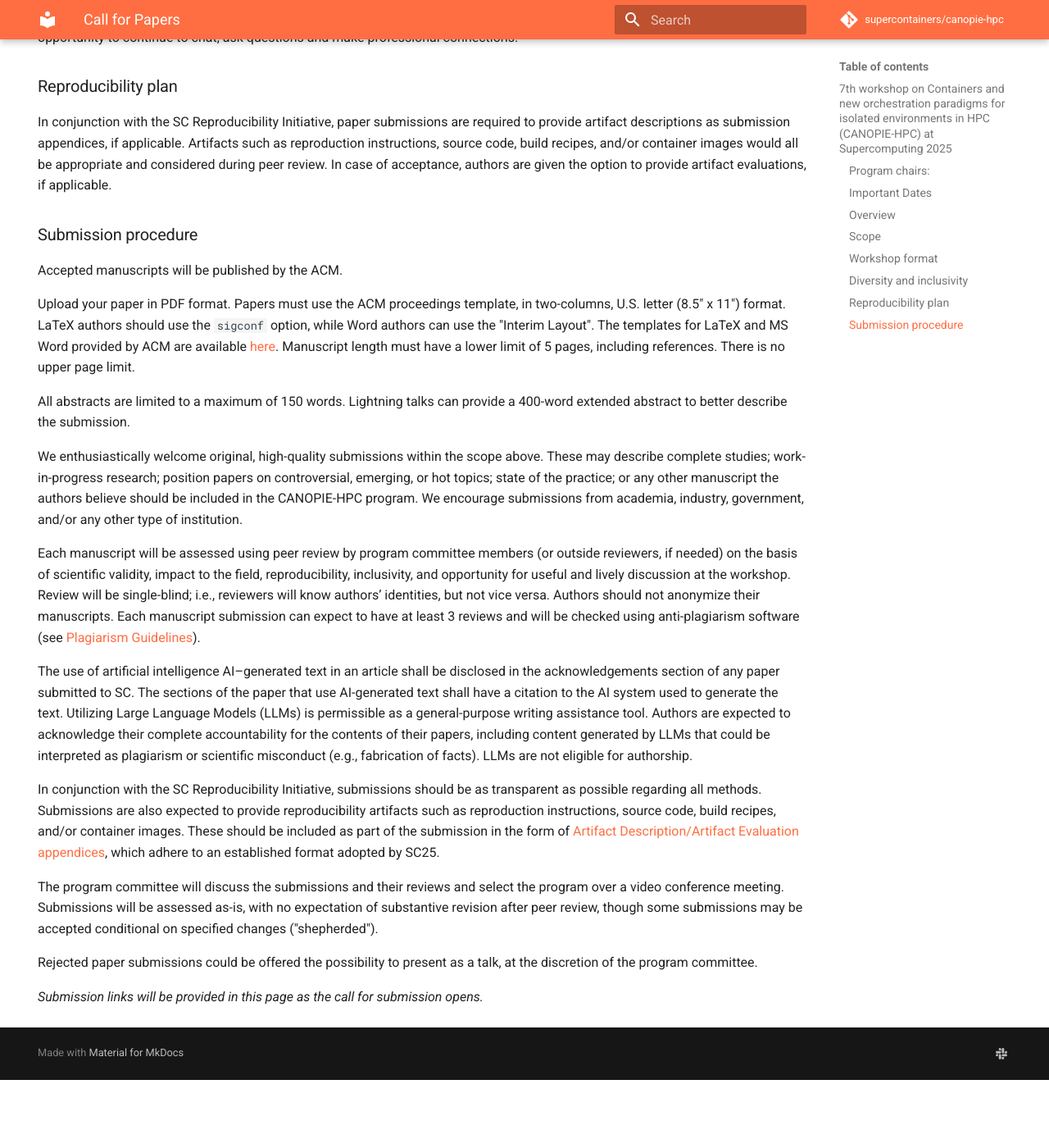
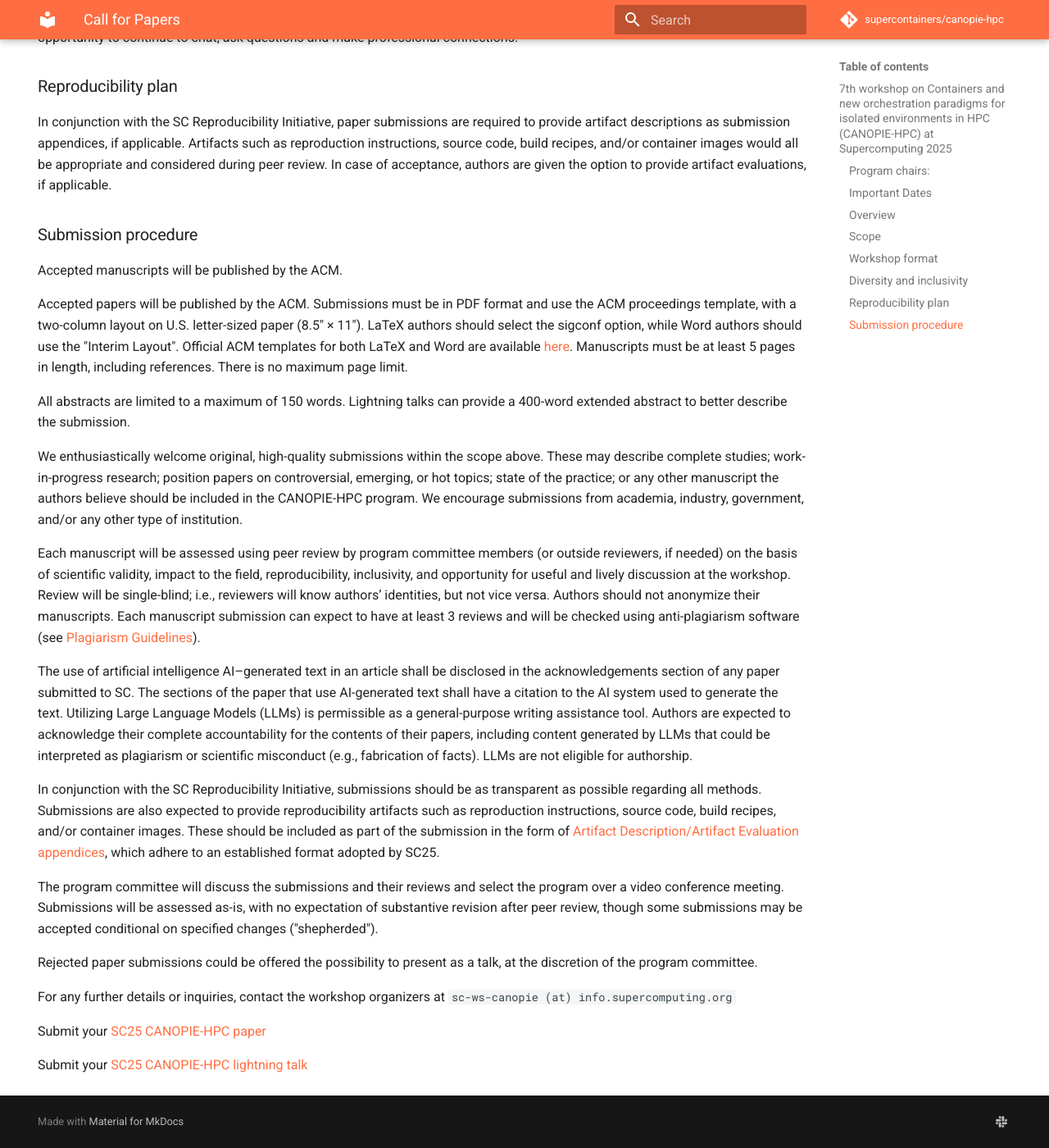
Before and after one commit to supercontainers/canopie-hpc, an MkDocs documentation site: the page built from docs/cfp.md, in a window 1280 px wide and 1400 px high, scrolled down 2686 px. Shown: the whole window at 82% size. Built offline with MkDocs 1.6.1 and Material for MkDocs 9.7.7, drawn with Linux system fonts in a browser that asks for light colours; comment, search, counter and statistics services are not loaded; before the commit the page ends 4003 px from its top, so only the background shows below that; some of the changed text lies outside the part shown.

Commit message:
Updated cfp.md for calls opening

```diff
--- a/docs/cfp.md
+++ b/docs/cfp.md
@@ -138,12 +138,12 @@ In case of acceptance, authors are given the option to provide artifact evaluati
 
 Accepted manuscripts will be published by the ACM.
 
-Upload your paper in PDF format. Papers must use the ACM
-proceedings template, in two-columns, U.S. letter (8.5″ x 11″) format.
-LaTeX authors should use the `sigconf` option, while Word authors can use the "Interim Layout".
-The templates for LaTeX and MS Word provided by ACM are available [here](https://www.acm.org/publications/proceedings-template).
-Manuscript length must have a lower limit of 5 pages, including references.
-There is no upper page limit.
+Accepted papers will be published by the ACM.
+Submissions must be in PDF format and use the ACM proceedings template,
+with a two-column layout on U.S. letter-sized paper (8.5″ × 11″).
+LaTeX authors should select the sigconf option, while Word authors should use the "Interim Layout".
+Official ACM templates for both LaTeX and Word are available [here](https://www.acm.org/publications/proceedings-template).
+Manuscripts must be at least 5 pages in length, including references. There is no maximum page limit.
 
 All abstracts are limited to a maximum of 150 words. Lightning talks can provide a 400-word
 extended abstract to better describe the submission.
@@ -186,10 +186,8 @@ may be accepted conditional on specified changes ("shepherded").
 Rejected paper submissions could be offered the possibility to present as a talk,
 at the discretion of the program committee.
 
-_Submission links will be provided in this page as the call for submission opens._
+For any further details or inquiries, contact the workshop organizers at `sc-ws-canopie (at) info.supercomputing.org`
 
-<!--
-Submit your [SC24 CANOPIE-HPC paper](https://submissions.supercomputing.org/?page=Submit&id=SCWorkshopCANOPIEHPCSubmission&site=sc24)
+Submit your [SC25 CANOPIE-HPC paper](https://submissions.supercomputing.org/?page=Submit&id=SCWorkshopCANOPIEHPCSubmission&site=sc25)
 
-Submit your [SC24 CANOPIE-HPC lightning talk](https://submissions.supercomputing.org/?page=Submit&id=SCWorkshopCANOPIEHPCLightningTalkSubmission&site=sc24)
-//-->
+Submit your [SC25 CANOPIE-HPC lightning talk](https://submissions.supercomputing.org/?page=Submit&id=SCWorkshopCANOPIEHPCLightningTalkSubmission&site=sc25)
```
Also changed, not shown: other parts of docs/cfp.md (+2 -2 lines).
